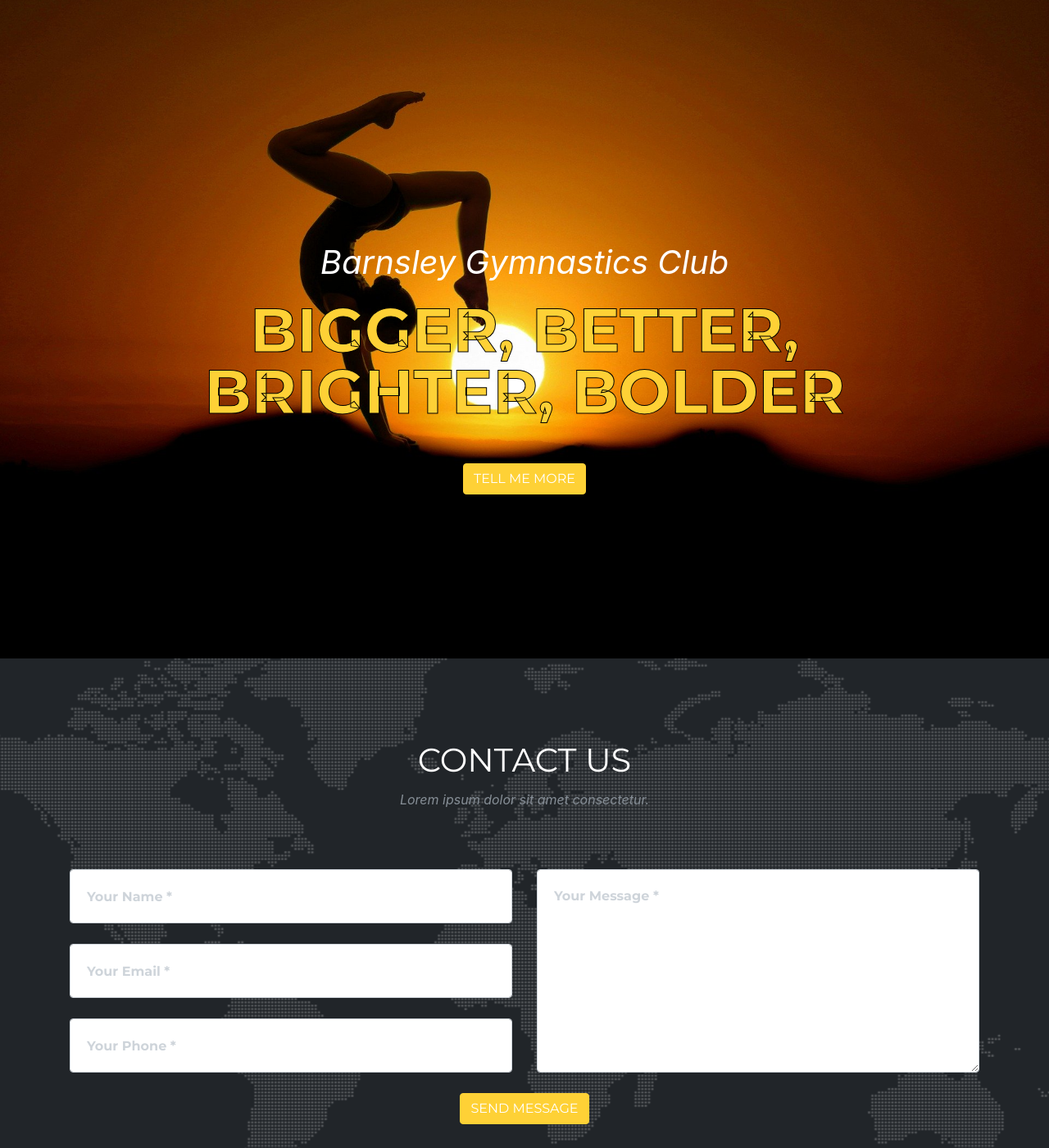
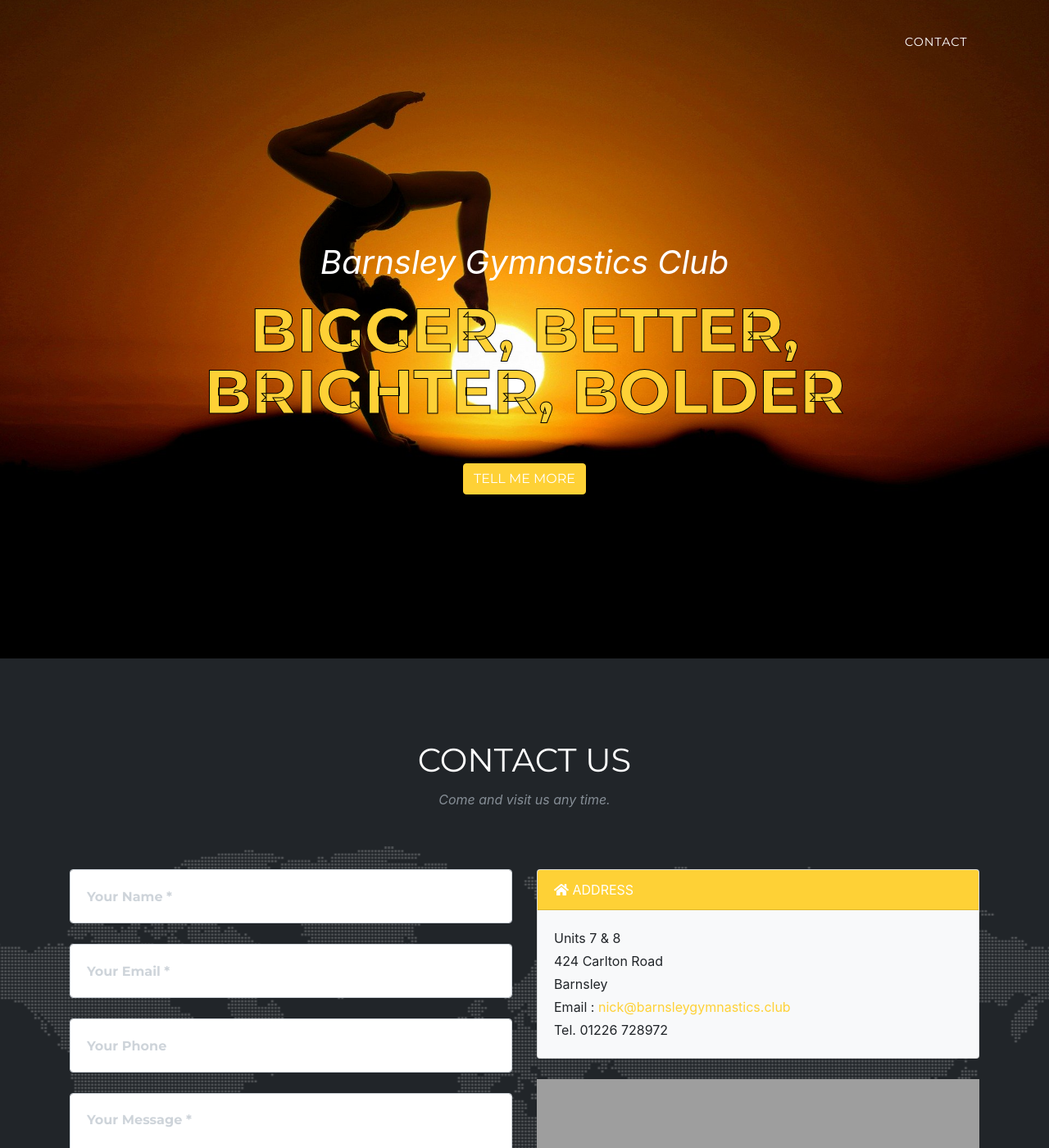
Before and after one commit to barnsleygymnasticsclub/barnsleygymnasticsclub.github.io, a Jekyll site: the page built from index.md, in a window 1280 px wide and 1400 px high. Shown: the whole window at 82% size. Built offline with Jekyll 4.4.1, drawn with Linux system fonts in a browser that asks for light colours; nearby versions of some CDN libraries; some web fonts are replaced; grey boxes are pictures that could not be loaded.

Commit message:
Created contact form

```diff
--- a/_includes/contact_section.html
+++ b/_includes/contact_section.html
@@ -3,7 +3,7 @@
       <div class="row">
         <div class="col-lg-12 text-center">
           <h2 class="section-heading text-uppercase">Contact Us</h2>
-          <h3 class="section-subheading text-muted">Lorem ipsum dolor sit amet consectetur.</h3>
+          <h3 class="section-subheading text-muted">Come and visit us any time.</h3>
         </div>
       </div>
       <div class="row">
@@ -20,21 +20,38 @@
                   <p class="help-block text-danger"></p>
                 </div>
                 <div class="form-group">
-                  <input class="form-control" id="phone" type="tel" placeholder="Your Phone *" required="required" data-validation-required-message="Please enter your phone number.">
+                  <input class="form-control" id="phone" type="tel" placeholder="Your Phone">
                   <p class="help-block text-danger"></p>
                 </div>
-              </div>
-              <div class="col-md-6">
                 <div class="form-group">
                   <textarea class="form-control" id="message" placeholder="Your Message *" required="required" data-validation-required-message="Please enter a message."></textarea>
                   <p class="help-block text-danger"></p>
                 </div>
+                <div class="col-lg-12 text-center">
+                    <div id="success"></div>
+                    <button id="sendMessageButton" class="btn btn-primary btn-xl text-uppercase" type="submit">Send Message</button>
+                  </div>
+              </div>
+              <div class="col-md-6">
+                  <div class="form-group">
+                      <div class="card bg-light">
+                          <div class="card-header bg-primary text-white text-uppercase"><i class="fa fa-home"></i> Address</div>
+                          <div class="card-body">
+                              <p>Units 7 &amp; 8</p>
+                              <p>424 Carlton Road</p>
+                              <p>Barnsley</p>
+                              <p>Email : <a href="mailto:nick@barnsleygymnastics.club">nick@barnsleygymnastics.club</a></p>
+                              <p>Tel. 01226 728972</p>
+                          </div>
+                  </div>
+                  </div>
+                  <div class="form-group">
+                  <div class="embed-responsive embed-responsive-1by1">
+                <iframe src="https://www.google.com/maps/embed?pb=!1m18!1m12!1m3!1d2368.660481349402!2d-1.457949784449175!3d53.581675780029066!2m3!1f0!2f0!3f0!3m2!1i1024!2i768!4f13.1!3m3!1m2!1s0x487964bc5f7a10f7%3A0xdbd434ab363f004a!2sBarnsley%20Gymnastics%20Club!5e0!3m2!1sen!2suk!4v1575492755661!5m2!1sen!2suk" frameborder="0" style="border:0;" allowfullscreen="" class="embed-responsive-item"></iframe>
+                  </div>
+                  </div>
               </div>
               <div class="clearfix"></div>
-              <div class="col-lg-12 text-center">
-                <div id="success"></div>
-                <button id="sendMessageButton" class="btn btn-primary btn-xl text-uppercase" type="submit">Send Message</button>
-              </div>
             </div>
           </form>
         </div>
--- a/_includes/navigation.html
+++ b/_includes/navigation.html
@@ -6,7 +6,7 @@
         </button>
         <div class="collapse navbar-collapse" id="navbarResponsive">
         <ul class="navbar-nav text-uppercase ml-auto">
-            <li class="nav-item">
+            <!--li class="nav-item">
             <a class="nav-link js-scroll-trigger" href="#services">Services</a>
             </li>
             <li class="nav-item">
@@ -17,7 +17,7 @@
             </li>
             <li class="nav-item">
             <a class="nav-link js-scroll-trigger" href="#team">Team</a>
-            </li>
+            </li-->
             <li class="nav-item">
             <a class="nav-link js-scroll-trigger" href="#contact">Contact</a>
             </li>
--- a/_layouts/default.html
+++ b/_layouts/default.html
@@ -4,9 +4,7 @@
   {%- include head.html -%}
 
   <body id="page-top">
-    {% comment %}
     {%- include navigation.html -%}
-    {% endcomment %}
     {%- include header.html -%}
 
     {{ content }}
--- a/_sass/layout/_contact.scss
+++ b/_sass/layout/_contact.scss
@@ -44,4 +44,7 @@
     color: $gray-400;
     @include heading-font;
   }
+  p {
+    margin-bottom: 0;
+  }
 }
--- a/assets/javascript/contact_me.js
+++ b/assets/javascript/contact_me.js
@@ -20,8 +20,11 @@
       $this = $("#sendMessageButton");
       $this.prop("disabled", true); // Disable submit button until AJAX call is complete to prevent duplicate messages
       $.ajax({
-        url: "././mail/contact_me.php",
+        url: "https://formspree.io/mgevlkdq",
         type: "POST",
+        headers: {
+          Accept: "application/json"
+        },
         data: {
           name: name,
           phone: phone,
```
